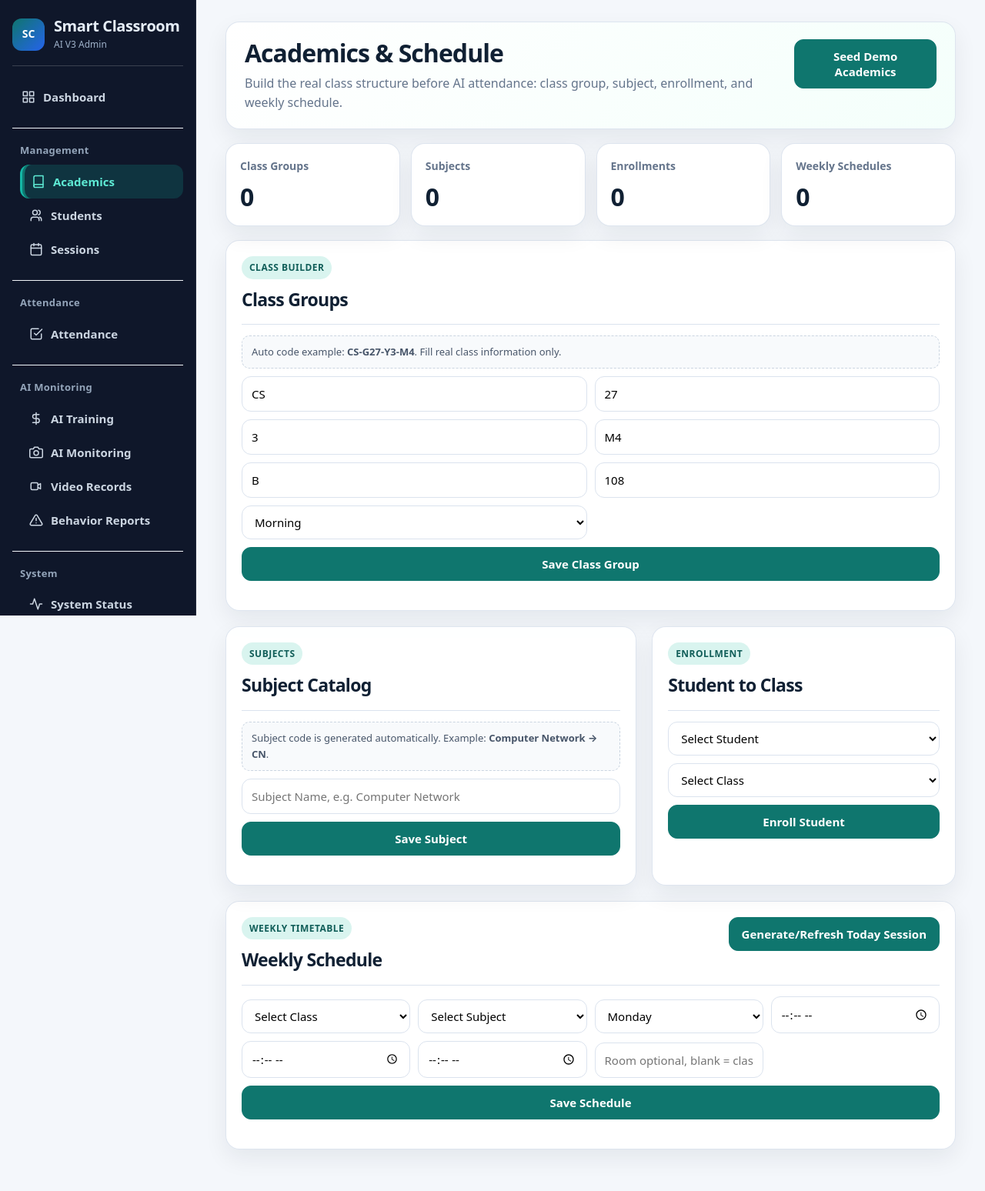
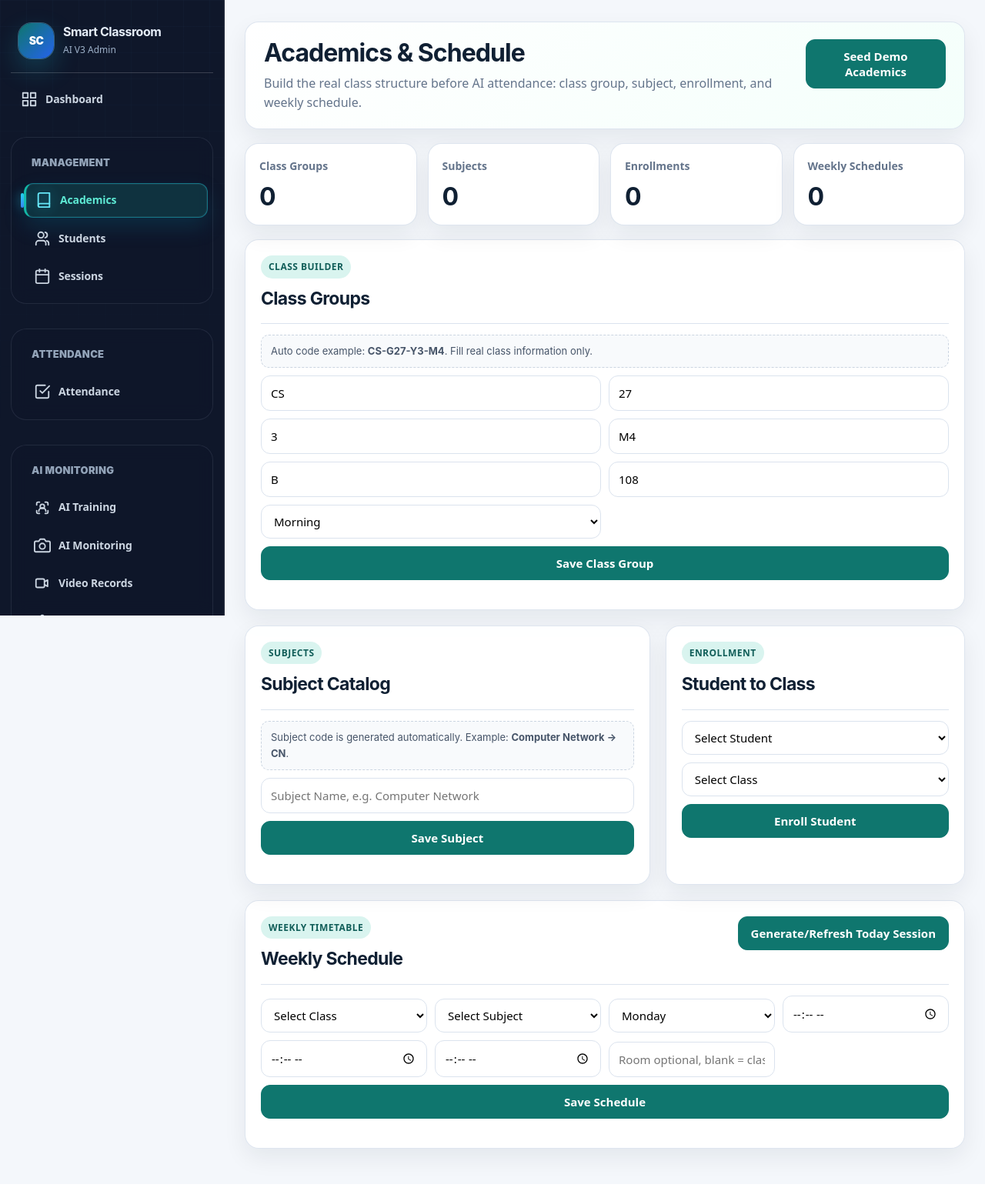
Before and after one commit to TunSopheak/Smart-Classroom-AI-V3, a FastAPI app: page /academics/ in a window 1280 px wide. Shown: the whole page at 77% size. After the commit the page ends 1523 px from the top, so only its background shows below. Run offline with FastAPI, Linux system fonts and the light colour scheme; data comes from the database, SQL or seed files in the repository; data that the repository does not hold is empty; some web fonts are replaced.

Commit message:
Polish modern tech sidebar UI

```diff
--- /dev/null
+++ b/app/static/css/ux-stage13.css
@@ -0,0 +1,264 @@
+:root {
+  --ui-bg: #f6f8fc;
+  --ui-sidebar: #08111f;
+  --ui-sidebar-2: #0f1b2e;
+  --ui-card: rgba(15, 23, 42, 0.72);
+  --ui-line: rgba(148, 163, 184, 0.18);
+  --ui-line-strong: rgba(125, 211, 252, 0.34);
+  --ui-text: #0f172a;
+  --ui-muted: #64748b;
+  --ui-cyan: #22d3ee;
+  --ui-blue: #3b82f6;
+  --ui-green: #34d399;
+  --ui-warning: #f59e0b;
+}
+
+body {
+  background:
+    radial-gradient(circle at 10% 0%, rgba(34, 211, 238, 0.10), transparent 28%),
+    radial-gradient(circle at 88% 18%, rgba(59, 130, 246, 0.10), transparent 30%),
+    var(--ui-bg);
+  font-family: "Inter", "Segoe UI", "Noto Sans Khmer", system-ui, sans-serif;
+}
+
+.sidebar {
+  width: 292px;
+  padding: 18px 14px;
+  background:
+    linear-gradient(180deg, rgba(34, 211, 238, 0.12), transparent 22%),
+    linear-gradient(135deg, #07111f 0%, #0b1220 48%, #101827 100%);
+  border-right: 1px solid rgba(34, 211, 238, 0.18);
+  box-shadow: inset -1px 0 0 rgba(255, 255, 255, 0.04);
+}
+
+.sidebar::before {
+  content: "";
+  position: fixed;
+  left: 0;
+  top: 0;
+  width: 292px;
+  height: 100vh;
+  pointer-events: none;
+  opacity: 0.18;
+  background-image:
+    linear-gradient(rgba(125, 211, 252, 0.14) 1px, transparent 1px),
+    linear-gradient(90deg, rgba(125, 211, 252, 0.14) 1px, transparent 1px);
+  background-size: 34px 34px;
+  mask-image: linear-gradient(to bottom, black, transparent 80%);
+}
+
+.brand {
+  position: relative;
+  gap: 12px;
+  padding: 12px 10px 18px;
+  margin-bottom: 12px;
+  border-bottom: 1px solid rgba(148, 163, 184, 0.16);
+}
+
+.brand-logo {
+  width: 46px;
+  height: 46px;
+  border-radius: 17px;
+  background:
+    radial-gradient(circle at 35% 25%, rgba(255, 255, 255, 0.38), transparent 28%),
+    linear-gradient(135deg, #22d3ee, #2563eb 58%, #4f46e5);
+  color: #ffffff;
+  font-weight: 900;
+  letter-spacing: -0.04em;
+  box-shadow:
+    0 0 0 1px rgba(125, 211, 252, 0.35),
+    0 14px 34px rgba(34, 211, 238, 0.22);
+}
+
+.brand h2 {
+  margin: 0;
+  color: #f8fafc;
+  font-size: 16px;
+  letter-spacing: -0.03em;
+}
+
+.brand p {
+  margin-top: 4px;
+  color: #93c5fd;
+  font-size: 12px;
+}
+
+.nav-menu {
+  gap: 10px;
+}
+
+.nav-group {
+  position: relative;
+  padding: 8px 6px;
+  margin-bottom: 10px;
+  border: 1px solid rgba(148, 163, 184, 0.14);
+  border-radius: 20px;
+  background: rgba(15, 23, 42, 0.34);
+  backdrop-filter: blur(10px);
+}
+
+.nav-title {
+  margin: 6px 10px 8px;
+  color: #7dd3fc;
+  font-size: 11px;
+  font-weight: 900;
+  letter-spacing: 0.10em;
+  text-transform: uppercase;
+}
+
+.nav-link {
+  position: relative;
+  min-height: 52px;
+  margin-bottom: 5px;
+  padding: 10px 12px;
+  color: #cbd5e1;
+  border: 1px solid transparent;
+  border-radius: 16px;
+  transition:
+    transform 0.18s ease,
+    background 0.18s ease,
+    border-color 0.18s ease,
+    color 0.18s ease,
+    box-shadow 0.18s ease;
+}
+
+.nav-link:hover {
+  transform: translateX(3px);
+  background: rgba(34, 211, 238, 0.08);
+  border-color: rgba(34, 211, 238, 0.22);
+  color: #ffffff;
+  box-shadow: 0 0 0 1px rgba(34, 211, 238, 0.04);
+}
+
+.nav-link.active {
+  background:
+    linear-gradient(135deg, rgba(34, 211, 238, 0.24), rgba(37, 99, 235, 0.22));
+  color: #ffffff;
+  border-color: rgba(34, 211, 238, 0.42);
+  box-shadow:
+    0 12px 28px rgba(8, 145, 178, 0.18),
+    inset 0 0 0 1px rgba(255, 255, 255, 0.05);
+}
+
+.nav-link.active::before {
+  content: "";
+  position: absolute;
+  left: -7px;
+  top: 12px;
+  bottom: 12px;
+  width: 4px;
+  border-radius: 999px;
+  background: linear-gradient(180deg, #22d3ee, #3b82f6);
+  box-shadow: 0 0 14px rgba(34, 211, 238, 0.70);
+}
+
+.nav-ico {
+  width: 22px;
+  height: 22px;
+  color: currentColor;
+  stroke-width: 1.9;
+  filter: drop-shadow(0 0 0 transparent);
+}
+
+.nav-link.active .nav-ico {
+  color: #67e8f9;
+  filter: drop-shadow(0 0 8px rgba(34, 211, 238, 0.42));
+}
+
+.nav-link span {
+  font-size: 14px;
+  font-weight: 800;
+  letter-spacing: -0.01em;
+}
+
+.sidebar-note {
+  position: relative;
+  margin: 14px 4px 0;
+  padding: 15px 15px 15px 42px;
+  border-radius: 20px;
+  background:
+    linear-gradient(135deg, rgba(16, 185, 129, 0.17), rgba(34, 211, 238, 0.10));
+  border: 1px solid rgba(52, 211, 153, 0.30);
+  box-shadow: inset 0 0 0 1px rgba(255, 255, 255, 0.03);
+}
+
+.sidebar-note::before {
+  content: "";
+  position: absolute;
+  left: 17px;
+  top: 19px;
+  width: 10px;
+  height: 10px;
+  border-radius: 999px;
+  background: #34d399;
+  box-shadow: 0 0 16px rgba(52, 211, 153, 0.90);
+}
+
+.sidebar-note span {
+  display: block;
+  color: #a7f3d0;
+  font-size: 12px;
+  font-weight: 800;
+}
+
+.sidebar-note strong {
+  display: block;
+  margin-top: 4px;
+  color: #ffffff;
+  font-size: 14px;
+  line-height: 1.25;
+}
+
+.main-content {
+  margin-left: 292px;
+  padding: 26px;
+}
+
+.mobile-menu-btn {
+  width: 42px;
+  height: 42px;
+  border: 0;
+  border-radius: 14px;
+  background: #0f172a;
+  color: #ffffff;
+  font-size: 20px;
+  cursor: pointer;
+}
+
+@media (max-width: 980px) {
+  .mobile-topbar {
+    background: rgba(255, 255, 255, 0.94);
+    backdrop-filter: blur(14px);
+    border-bottom: 1px solid rgba(15, 23, 42, 0.08);
+  }
+
+  .sidebar {
+    transform: translateX(-105%);
+    transition: transform 0.22s ease;
+    box-shadow: 0 20px 50px rgba(15, 23, 42, 0.25);
+  }
+
+  .sidebar::before {
+    width: min(88vw, 320px);
+  }
+
+  body.sidebar-open .sidebar {
+    transform: translateX(0);
+  }
+
+  .main-content {
+    margin-left: 0;
+    padding: 18px;
+  }
+}
+
+@media (max-width: 560px) {
+  .sidebar {
+    width: min(88vw, 320px);
+    padding: 16px 12px;
+  }
+
+  .main-content {
+    padding: 14px;
+  }
+}
--- a/app/templates/base.html
+++ b/app/templates/base.html
@@ -7,10 +7,11 @@
   <link rel="stylesheet" href="/static/css/style.css?v=9">
   <link rel="stylesheet" href="/static/css/ux-clean.css?v=1">
   <link rel="stylesheet" href="/static/css/ux-final.css?v=1">
+  <link rel="stylesheet" href="/static/css/ux-stage13.css?v=1">
 </head>
 <body>
   <div class="mobile-topbar">
-    <button id="sidebar-toggle" class="mobile-menu-btn" type="button">Menu</button>
+    <button id="sidebar-toggle" class="mobile-menu-btn" type="button" aria-label="Open menu">?</button>
     <strong>Smart Classroom AI V3</strong>
   </div>
 
@@ -56,7 +57,14 @@
       <div class="nav-group">
         <div class="nav-title">AI Monitoring</div>
         <a href="/training" class="nav-link child">
-          <svg class="nav-ico" viewBox="0 0 24 24"><path d="M12 2v20"></path><path d="M17 5H9.5a3.5 3.5 0 0 0 0 7H14a3.5 3.5 0 0 1 0 7H6"></path></svg>
+          <svg class="nav-ico" viewBox="0 0 24 24">
+            <path d="M4 8V6a2 2 0 0 1 2-2h2"></path>
+            <path d="M16 4h2a2 2 0 0 1 2 2v2"></path>
+            <path d="M20 16v2a2 2 0 0 1-2 2h-2"></path>
+            <path d="M8 20H6a2 2 0 0 1-2-2v-2"></path>
+            <circle cx="12" cy="10" r="3"></circle>
+            <path d="M7 17a5 5 0 0 1 10 0"></path>
+          </svg>
           <span>AI Training</span>
         </a>
         <a href="/ai-monitoring" class="nav-link child">
@@ -101,6 +109,18 @@
       }
     });
 
+    const sidebar = document.getElementById("sidebar");
+    const activeLink = document.querySelector(".nav-link.active");
+
+    if (sidebar && activeLink) {
+      requestAnimationFrame(() => {
+        activeLink.scrollIntoView({
+          block: "center",
+          inline: "nearest"
+        });
+      });
+    }
+
     const toggle = document.getElementById("sidebar-toggle");
     if (toggle) {
       toggle.addEventListener("click", () => {
```
